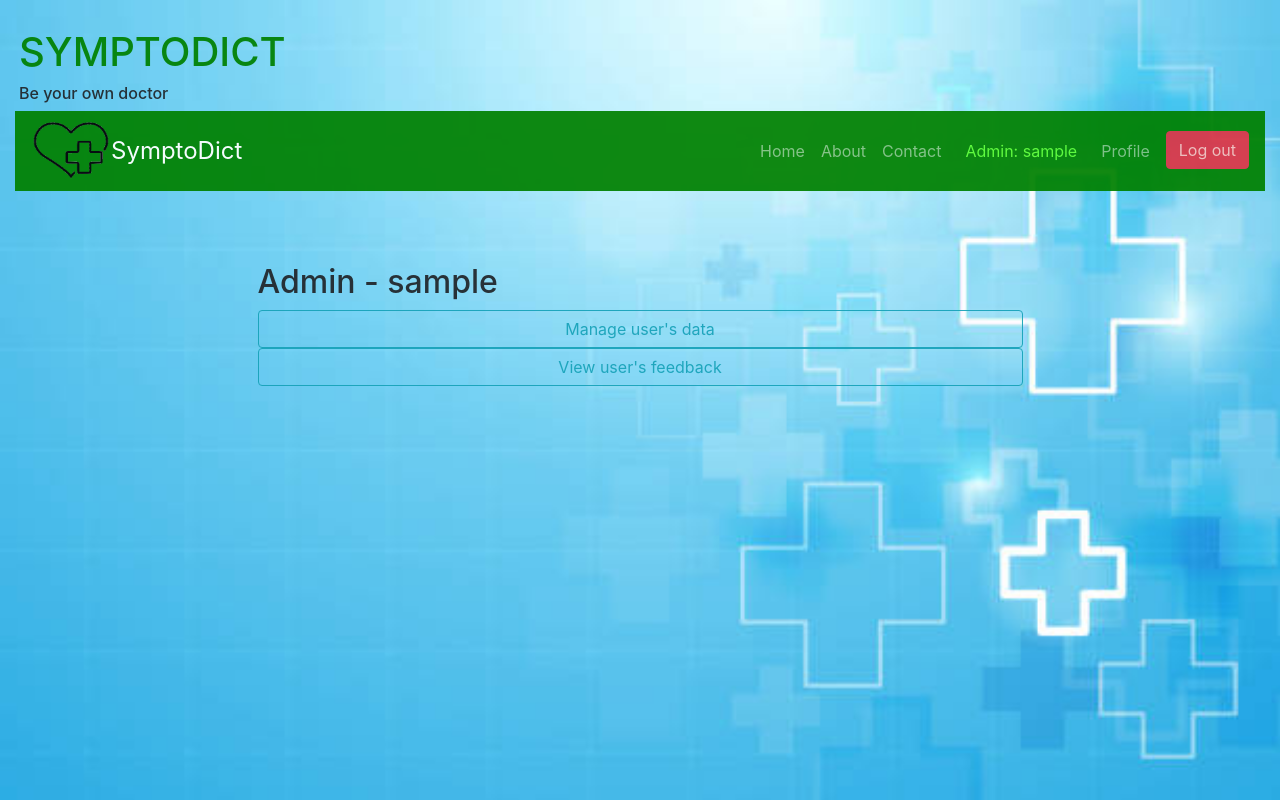
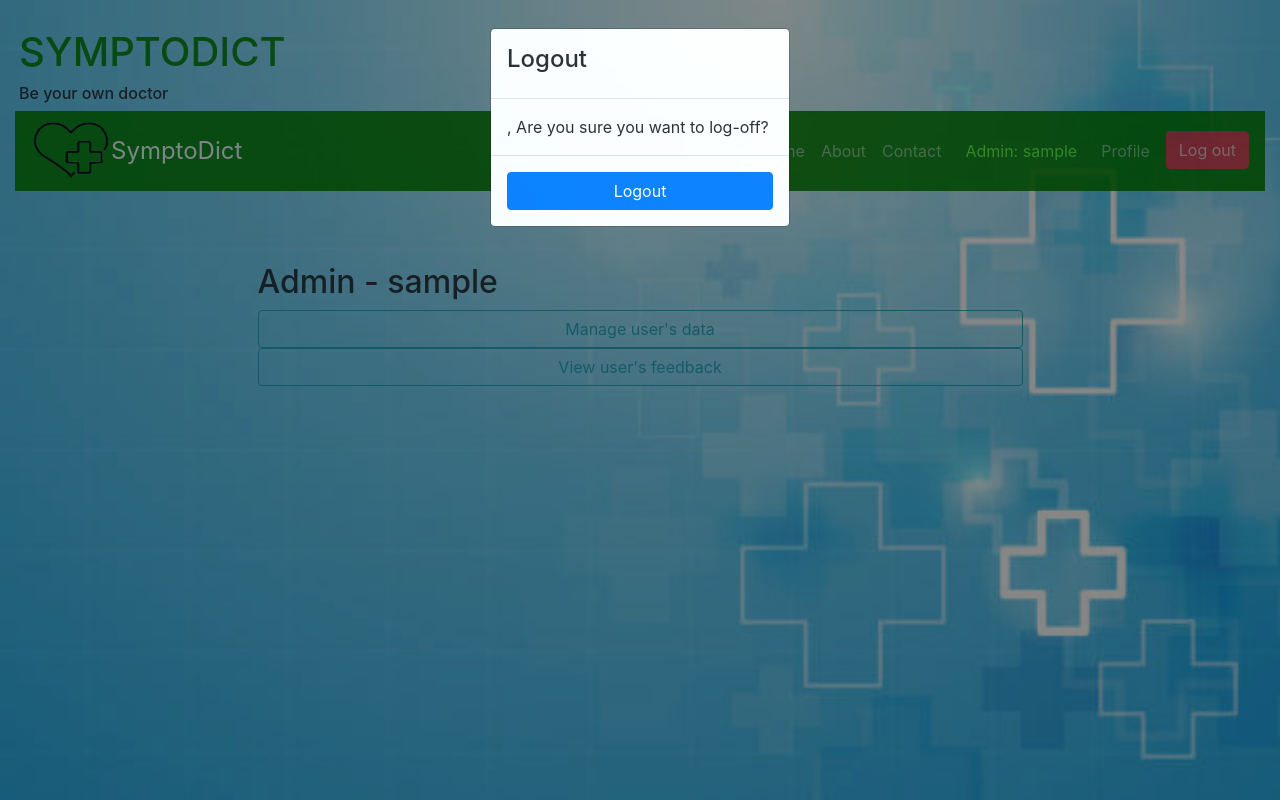
Before and after one commit to aftab590/SymptoDict, a Django app: page /admin_ui in a window 1280 px wide, after a click on "Log out". Run offline with Django 4.2, Linux system fonts and the light colour scheme; the visitor is signed in with stand-in values (Sample User, id 1); data that the repository does not hold is empty; parts of the project's set-up code (start-up, migrations or seed data) failed here and were passed over; some libraries are stand-ins or nearby versions.

Commit message:
some changes

```diff
--- a/templates/basic.html
+++ b/templates/basic.html
@@ -154,6 +154,18 @@
                         </div>
                       {% endif %}
 
+                      {% if user.is_superuser  %}
+                        <div class="modal fade" id="logout-modal" tabindex="-1" role="dialog" aria-hidden="true">
+                          <div class="modal-dialog modal-sm">
+                            <div class="modal-content">
+                              <div class="modal-header"><h4>Logout <i class="fa fa-lock"></i></h4></div>
+                              <div class="modal-body"><i class="fa fa-question-circle"></i><span style="color: rgb(42, 187, 6);">{{user.patient.name}}</span>, Are you sure you want to log-off?</div>
+                              <div class="modal-footer"><a href="{% url 'logout' %}" class="btn btn-primary btn-block">Logout</a></div>
+                            </div>
+                          </div>
+                        </div>
+                      {% endif %}
+
                       {% else %}
 
                       <li class="nav-item ml-2">
```
